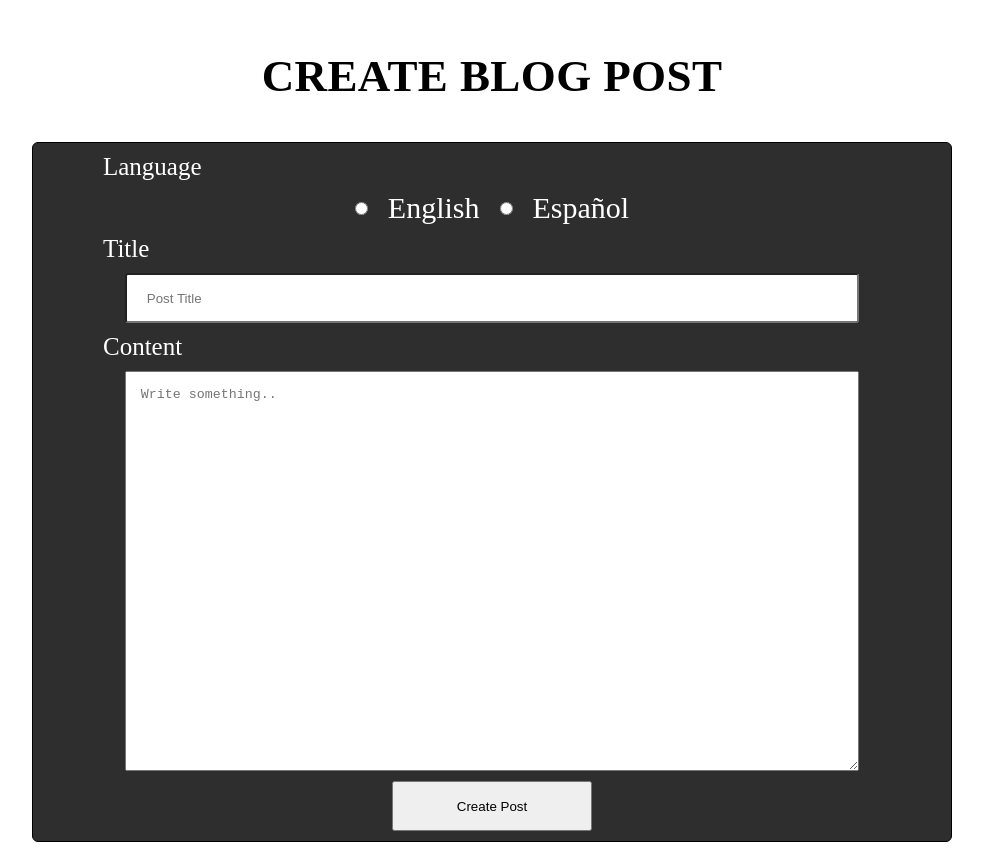
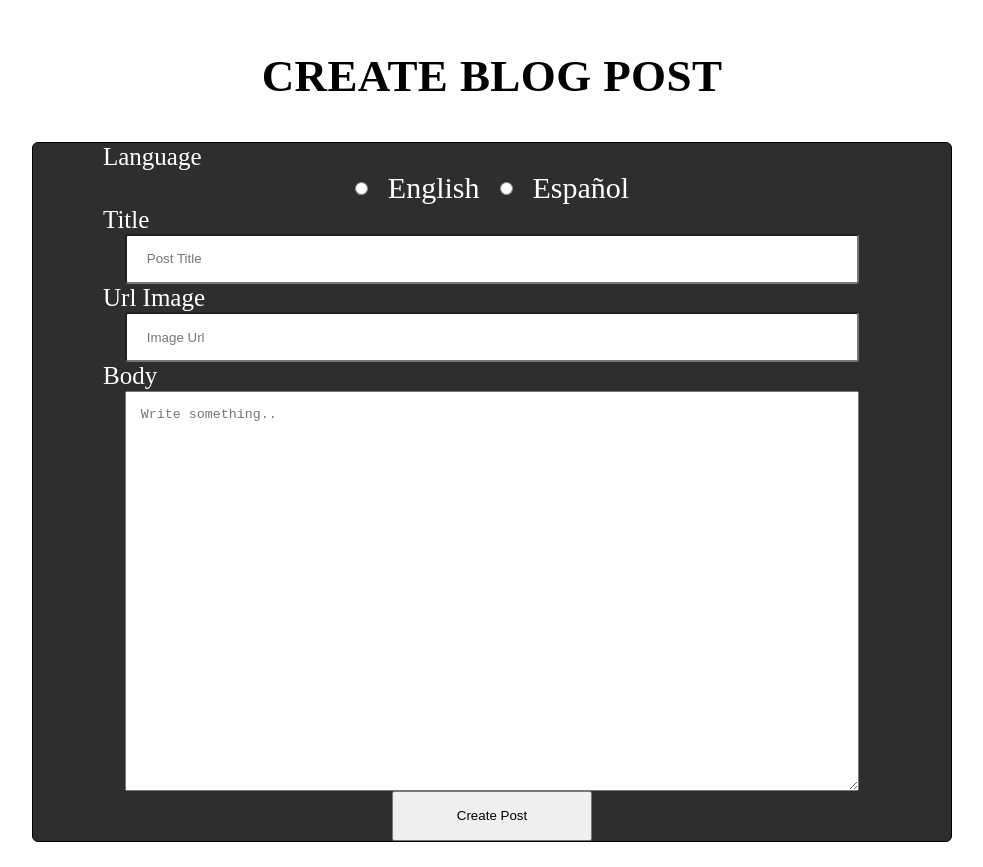
Before and after one commit to SmaelNicolas/Simplifyhr, a React (Create React App) app: page /login in a window 1280 px wide. Shown: the whole page, without its empty margins (148-1131 px from the left). Built offline with nearby package versions, Linux system fonts and the light colour scheme.

Commit message:
input image url

```diff
--- a/src/pages/Login/BlogPostScreen/FormBlogItems/FormBlogItems.jsx
+++ b/src/pages/Login/BlogPostScreen/FormBlogItems/FormBlogItems.jsx
@@ -40,7 +40,18 @@ function FormBlogItems() {
 				placeholder='Post Title'
 				required
 			></Inputs>
-			<Labels htmlFor='postContent'>Content </Labels>
+
+			<Labels htmlFor='urlImage'>Url Image </Labels>
+
+			<Inputs
+				type='text'
+				id='urlImage'
+				name='urlImage'
+				placeholder='Image Url'
+				required
+			></Inputs>
+
+			<Labels htmlFor='postContent'>Body </Labels>
 
 			<InputPostContent
 				type='text'
```
